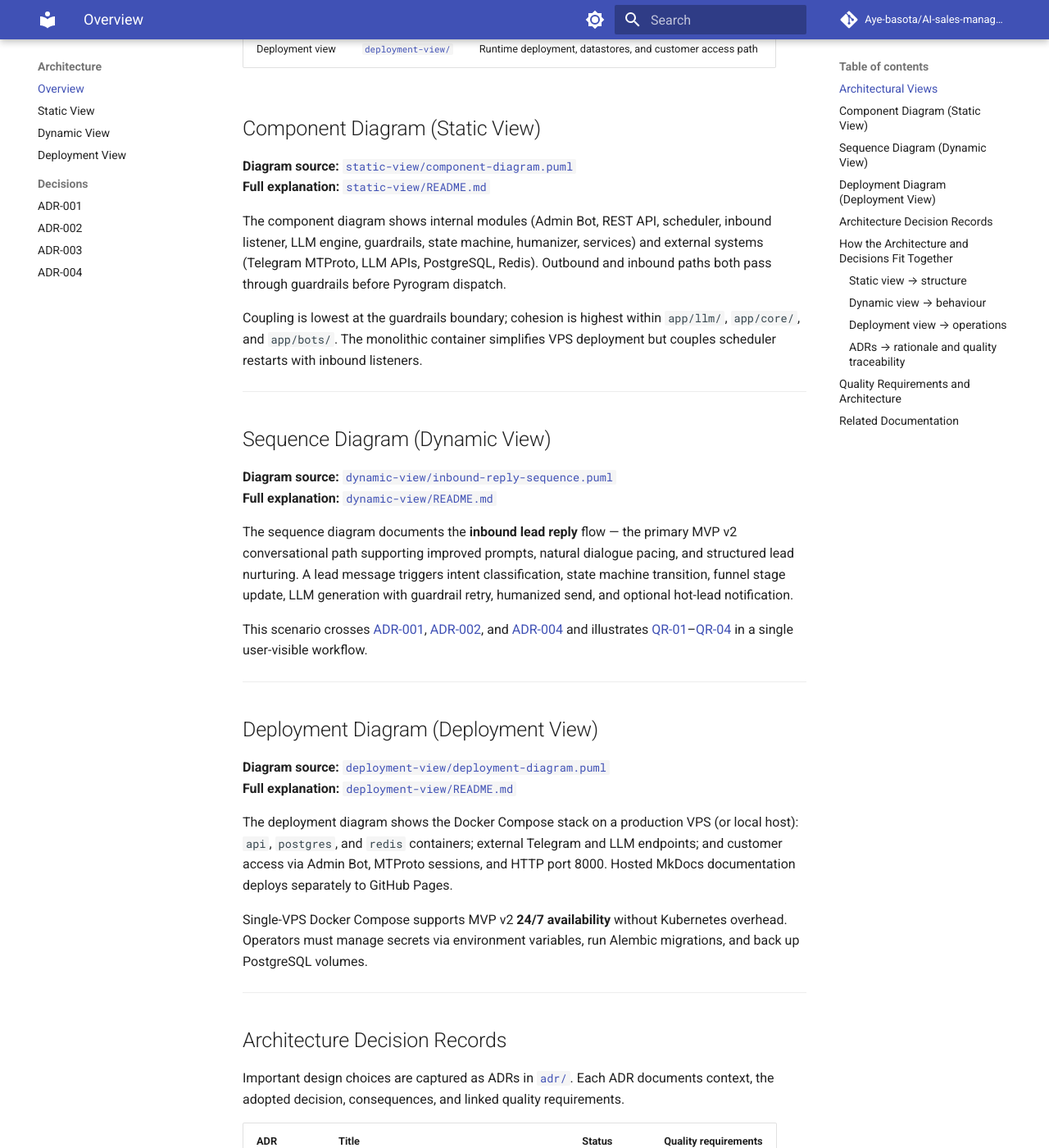
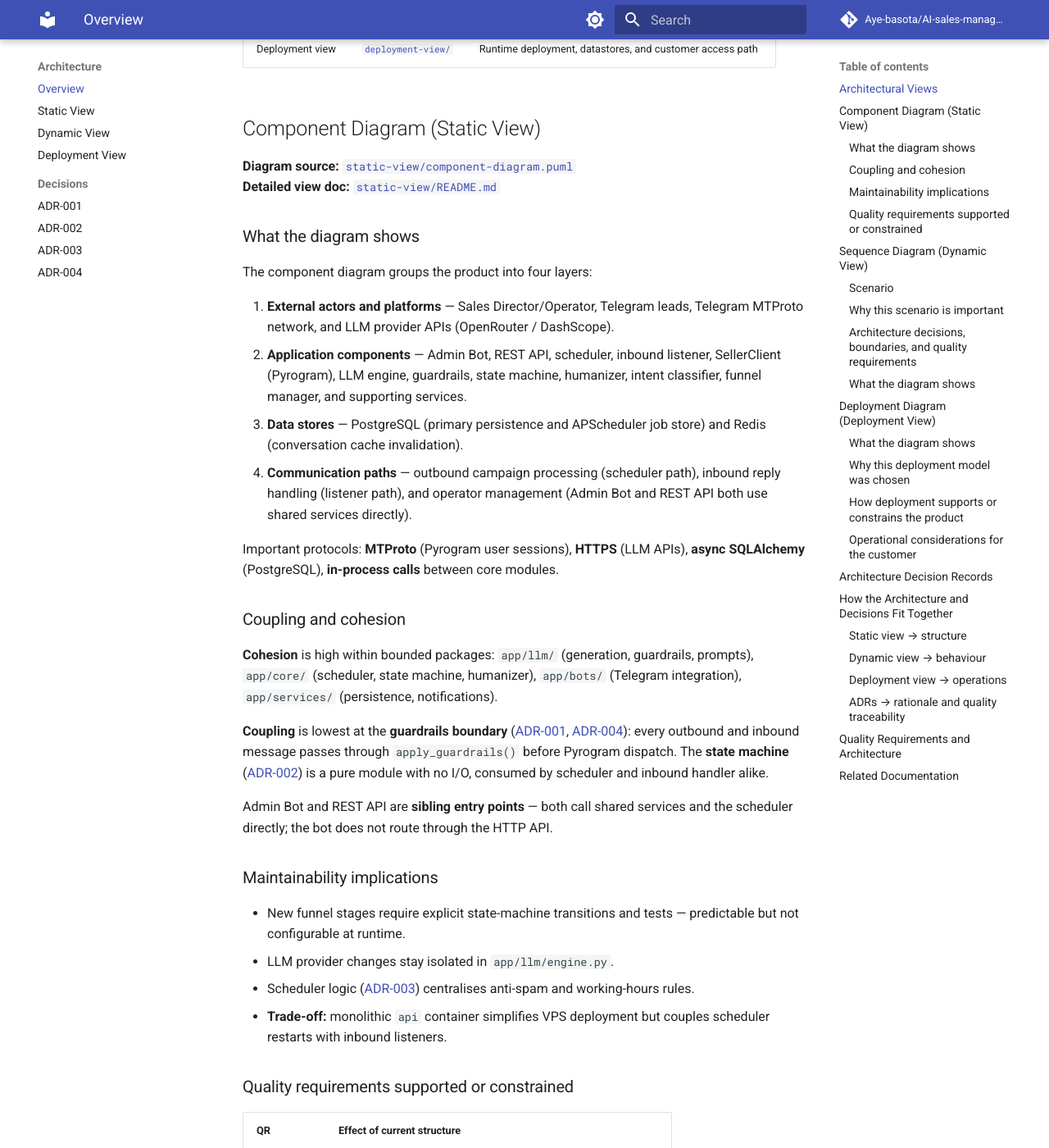
Before and after one commit to Aye-basota/AI-sales-manager, an MkDocs documentation site: the page built from docs/architecture/README.md, in a window 1280 px wide and 1400 px high, scrolled down 495 px. Shown: the whole window at 82% size. Built offline with MkDocs 1.6.1 and Material for MkDocs 9.7.7, drawn with Linux system fonts in a browser that asks for light colours; comment, search, counter and statistics services are not loaded; some of the changed text lies outside the part shown.

Commit message:
docs(architecture): strengthen Part 4 README sections and fix component diagram
Co-authored-by: Cursor <cursoragent@cursor.com>

```diff
--- a/docs/architecture/README.md
+++ b/docs/architecture/README.md
@@ -13,33 +13,111 @@ This document is the maintained architecture overview for **AI Sales Manager**
 ## Component Diagram (Static View)
 
 **Diagram source:** [`static-view/component-diagram.puml`](static-view/component-diagram.puml)
-**Full explanation:** [`static-view/README.md`](static-view/README.md)
+**Detailed view doc:** [`static-view/README.md`](static-view/README.md)
 
-The component diagram shows internal modules (Admin Bot, REST API, scheduler, inbound listener, LLM engine, guardrails, state machine, humanizer, services) and external systems (Telegram MTProto, LLM APIs, PostgreSQL, Redis). Outbound and inbound paths both pass through guardrails before Pyrogram dispatch.
+### What the diagram shows
 
-Coupling is lowest at the guardrails boundary; cohesion is highest within `app/llm/`, `app/core/`, and `app/bots/`. The monolithic container simplifies VPS deployment but couples scheduler restarts with inbound listeners.
+The component diagram groups the product into four layers:
+
+1. **External actors and platforms** — Sales Director/Operator, Telegram leads, Telegram MTProto network, and LLM provider APIs (OpenRouter / DashScope).
+2. **Application components** — Admin Bot, REST API, scheduler, inbound listener, SellerClient (Pyrogram), LLM engine, guardrails, state machine, humanizer, intent classifier, funnel manager, and supporting services.
+3. **Data stores** — PostgreSQL (primary persistence and APScheduler job store) and Redis (conversation cache invalidation).
+4. **Communication paths** — outbound campaign processing (scheduler path), inbound reply handling (listener path), and operator management (Admin Bot and REST API both use shared services directly).
+
+Important protocols: **MTProto** (Pyrogram user sessions), **HTTPS** (LLM APIs), **async SQLAlchemy** (PostgreSQL), **in-process calls** between core modules.
+
+### Coupling and cohesion
+
+**Cohesion** is high within bounded packages: `app/llm/` (generation, guardrails, prompts), `app/core/` (scheduler, state machine, humanizer), `app/bots/` (Telegram integration), `app/services/` (persistence, notifications).
+
+**Coupling** is lowest at the **guardrails boundary** ([ADR-001](adr/ADR-001.md), [ADR-004](adr/ADR-004.md)): every outbound and inbound message passes through `apply_guardrails()` before Pyrogram dispatch. The **state machine** ([ADR-002](adr/ADR-002.md)) is a pure module with no I/O, consumed by scheduler and inbound handler alike.
+
+Admin Bot and REST API are **sibling entry points** — both call shared services and the scheduler directly; the bot does not route through the HTTP API.
+
+### Maintainability implications
+
+- New funnel stages require explicit state-machine transitions and tests — predictable but not configurable at runtime.
+- LLM provider changes stay isolated in `app/llm/engine.py`.
+- Scheduler logic ([ADR-003](adr/ADR-003.md)) centralises anti-spam and working-hours rules.
+- **Trade-off:** monolithic `api` container simplifies VPS deployment but couples scheduler restarts with inbound listeners.
+
+### Quality requirements supported or constrained
+
+| QR | Effect of current structure |
+|---|---|
+| [QR-01](../quality-requirements.md#qr-01) | Guardrails component is the single pre-send gate |
+| [QR-02](../quality-requirements.md#qr-02) | Isolated state machine; terminal states enforced centrally |
+| [QR-03](../quality-requirements.md#qr-03) | Scheduler owns bounded cycle; LLM latency affects whole pipeline |
+| [QR-04](../quality-requirements.md#qr-04) | Anti-repetition inside guardrails on both inbound and outbound paths |
 
 ---
 
 ## Sequence Diagram (Dynamic View)
 
 **Diagram source:** [`dynamic-view/inbound-reply-sequence.puml`](dynamic-view/inbound-reply-sequence.puml)
-**Full explanation:** [`dynamic-view/README.md`](dynamic-view/README.md)
+**Detailed view doc:** [`dynamic-view/README.md`](dynamic-view/README.md)
 
-The sequence diagram documents the **inbound lead reply** flow — the primary MVP v2 conversational path supporting improved prompts, natural dialogue pacing, and structured lead nurturing. A lead message triggers intent classification, state machine transition, funnel stage update, LLM generation with guardrail retry, humanized send, and optional hot-lead notification.
+### Scenario
 
-This scenario crosses [ADR-001](adr/ADR-001.md), [ADR-002](adr/ADR-002.md), and [ADR-004](adr/ADR-004.md) and illustrates [QR-01](../quality-requirements.md#qr-01)–[QR-04](../quality-requirements.md#qr-04) in a single user-visible workflow.
+A lead replies to an outbound campaign message in Telegram. The system receives the message via Pyrogram, matches the sender to a campaign conversation, classifies intent, updates state and funnel stage, generates an LLM reply with guardrails, applies human-like delays, and sends the response.
+
+### Why this scenario is important
+
+This is the core **MVP v2 conversational path** (improved prompts, natural pacing, structured lead nurturing). It crosses five integration boundaries — Telegram, PostgreSQL, LLM APIs, guardrails, notifications — and failures are immediately visible to leads and operators.
+
+### Architecture decisions, boundaries, and quality requirements
+
+| Step | ADR / QR |
+|---|---|
+| Intent → state transition | [ADR-002](adr/ADR-002.md), [QR-02](../quality-requirements.md#qr-02) |
+| Funnel stage advancement | Multi-stage nurturing (hook → qualification → value → CTA) |
+| LLM cascade fallback | Latency and resilience ([QR-03](../quality-requirements.md#qr-03)) |
+| `apply_guardrails()` with retry | [ADR-001](adr/ADR-001.md), [QR-01](../quality-requirements.md#qr-01) |
+| Anti-repetition (last 5 messages) | [ADR-004](adr/ADR-004.md), [QR-04](../quality-requirements.md#qr-04) |
+| Humanizer delays | Natural dialogue pacing (MVP v2 product goal) |
+| Hot-lead notification | Operator handover boundary |
+
+### What the diagram shows
+
+The sequence follows one inbound message from Telegram delivery through persistence, intent-driven state update, LLM generation with guardrail retry, humanized send, and optional operator notification — involving Inbound Listener, Conversation Service, State Machine, LLM Engine, Guardrails, Humanizer, SellerClient, and Notification Service.
 
 ---
 
 ## Deployment Diagram (Deployment View)
 
 **Diagram source:** [`deployment-view/deployment-diagram.puml`](deployment-view/deployment-diagram.puml)
-**Full explanation:** [`deployment-view/README.md`](deployment-view/README.md)
+**Detailed view doc:** [`deployment-view/README.md`](deployment-view/README.md)
 
-The deployment diagram shows the Docker Compose stack on a production VPS (or local host): `api`, `postgres`, and `redis` containers; external Telegram and LLM endpoints; and customer access via Admin Bot, MTProto sessions, and HTTP port 8000. Hosted MkDocs documentation deploys separately to GitHub Pages.
+### What the diagram shows
 
-Single-VPS Docker Compose supports MVP v2 **24/7 availability** without Kubernetes overhead. Operators must manage secrets via environment variables, run Alembic migrations, and back up PostgreSQL volumes.
+Docker Compose stack on a **production VPS** (Sprint 3 target) or local host:
+
+| Node | Role |
+|---|---|
+| `api` container | FastAPI :8000, Admin Bot, APScheduler, Pyrogram sessions, static promo site |
+| `postgres` container | PostgreSQL 15 — app data + APScheduler job store |
+| `redis` container | Redis 7 — cache |
+| External | Telegram (MTProto + Bot API), LLM APIs (HTTPS), GitHub Pages (docs only) |
+
+**Customer-facing access:** Telegram Admin Bot, MTProto lead sessions, HTTP :8000 (health/REST/landing page).
+
+### Why this deployment model was chosen
+
+**Single-VPS Docker Compose** matches MVP v2 goals (24/7 availability) without Kubernetes overhead. All runtime components share PostgreSQL state and start together ([ADR-003](adr/ADR-003.md)). The same `docker-compose.yml` used locally deploys to production with environment-specific secrets.
+
+### How deployment supports or constrains the product
+
+**Supports:** `restart: unless-stopped`, dependency health checks, env-based secrets, co-located scheduler job store.
+
+**Constrains:** single-process monolith — deploy restarts all subsystems; no horizontal scaling without shared session management; LLM/Telegram latency depends on external networks.
+
+### Operational considerations for the customer
+
+1. Provide secrets via `.env` (Telegram API, LLM keys, bot token, encryption key).
+2. Run `alembic upgrade head` on first deploy and after schema changes.
+3. Monitor `/health` (degraded when scheduler is down).
+4. Back up PostgreSQL volume (`postgres_data`).
+5. Hosted MkDocs docs deploy separately via CI — not part of the runtime VPS stack.
 
 ---
 
```
Also changed, not shown: docs/architecture/static-view/README.md (+1 -1 lines), 1 other file.
